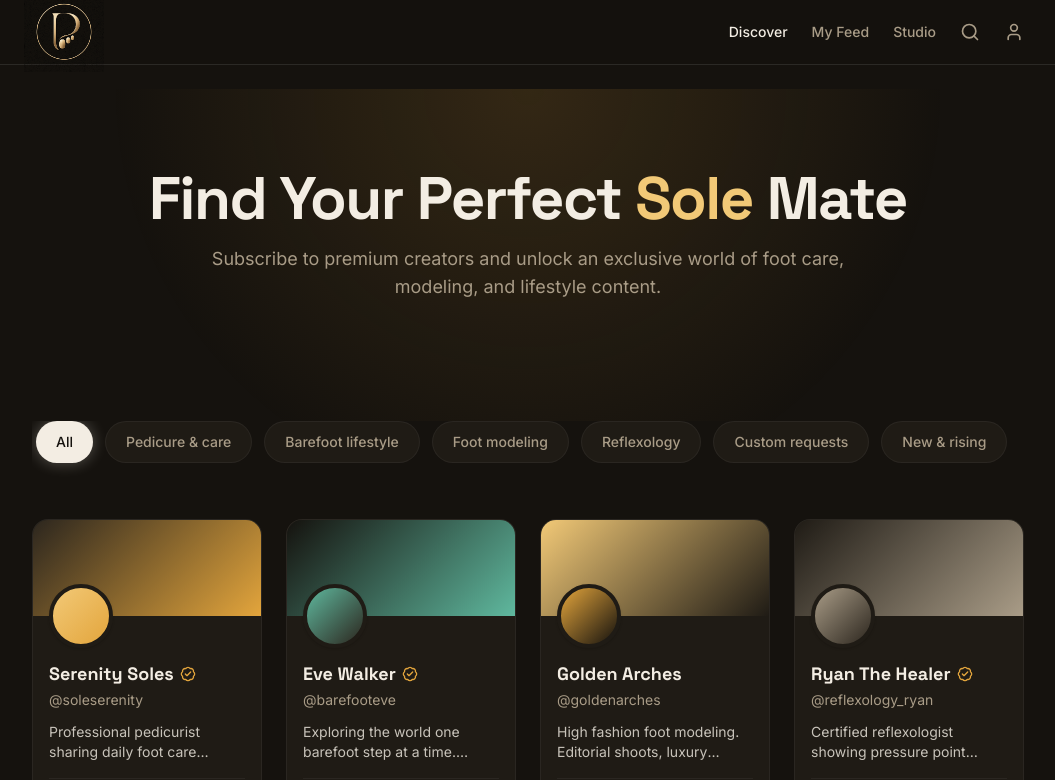
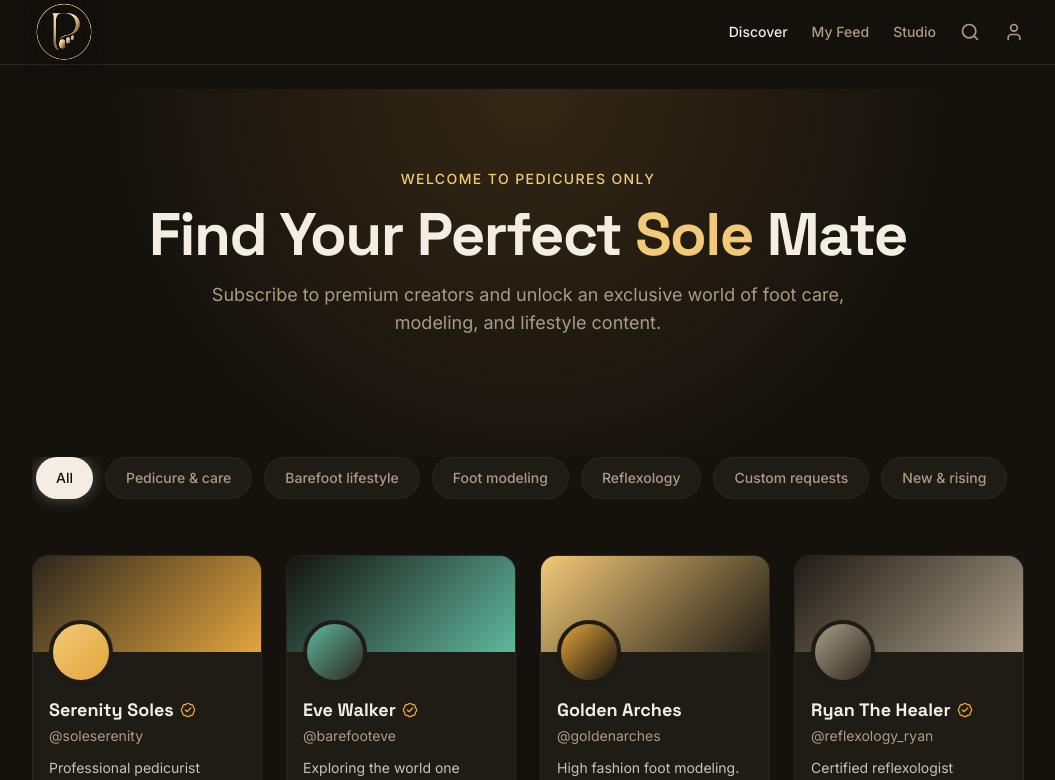
Before and after one commit to realslimkayleee/PO_repo, a React (Vite) app: page / in a window 1280 px wide. Shown: the top 780 px of the page, without its empty margins (112-1167 px from the left). Built offline with nearby package versions, Linux system fonts and the light colour scheme.

Commit message:
Add Pedicures Only text to homepage hero section

```diff
--- a/src/pages/Discover.tsx
+++ b/src/pages/Discover.tsx
@@ -16,6 +16,9 @@ export const Discover = () => {
       {/* Hero Section */}
       <section className="relative py-12 md:py-20 text-center overflow-hidden">
         <div className="absolute inset-0 bg-radial-gold-glow -z-10" />
+        <p className="text-gold-2 font-medium tracking-widest uppercase text-sm mb-4 animate-in fade-in slide-in-from-bottom-2 duration-700">
+          Welcome to Pedicures Only
+        </p>
         <h1 className="text-4xl md:text-6xl font-display font-bold text-cream mb-4 tracking-tight">
           Find Your Perfect <span className="text-gold-2">Sole</span> Mate
         </h1>
```
